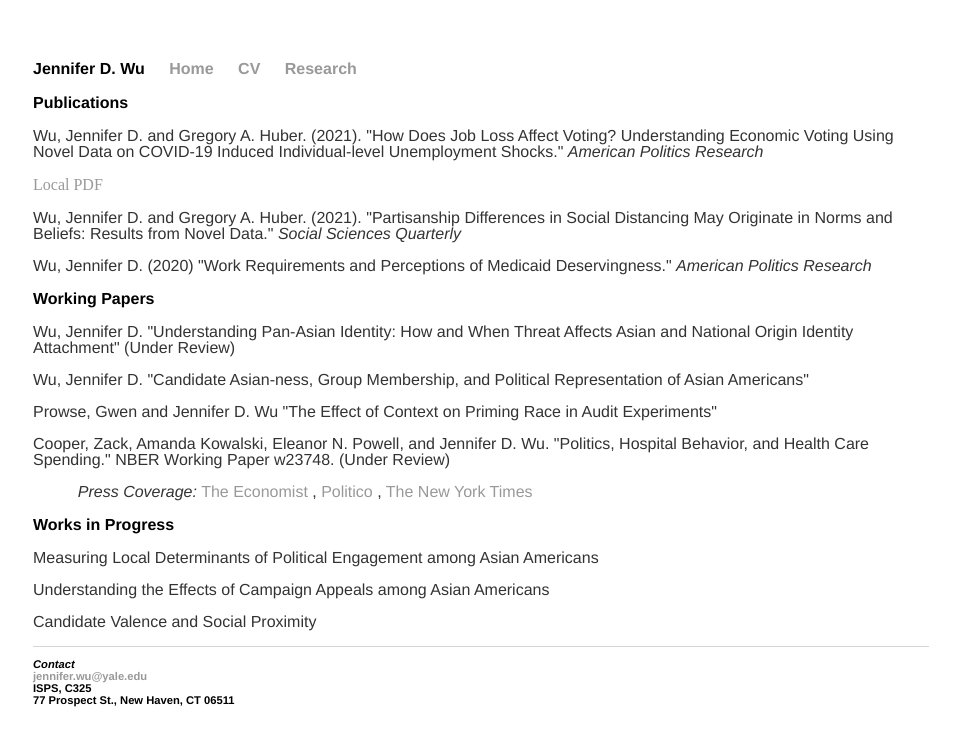
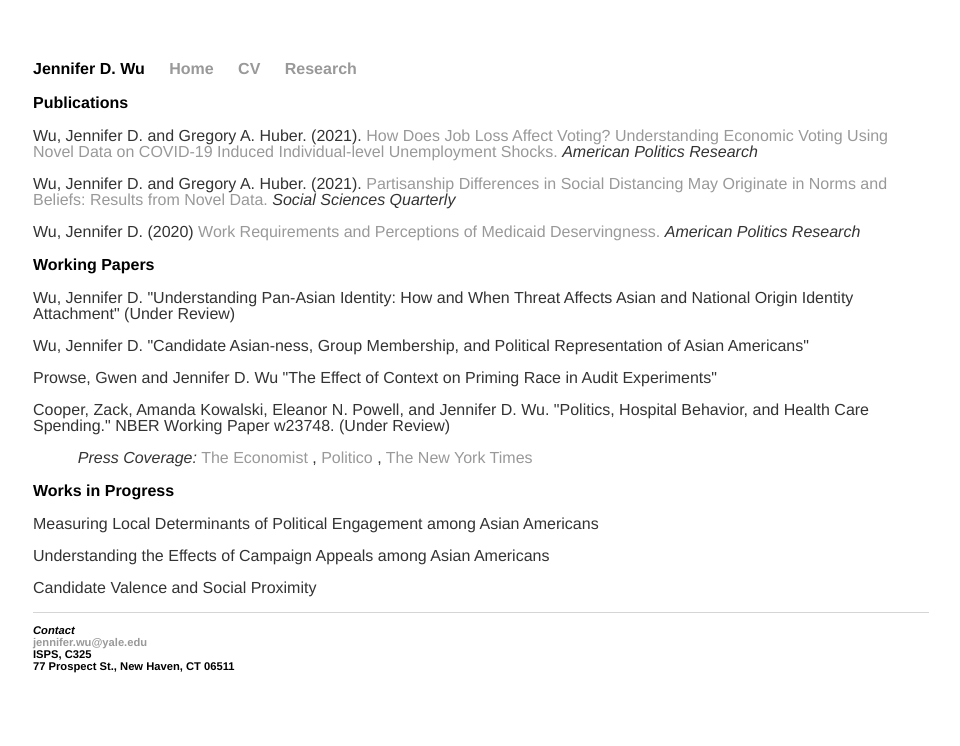
Before and after one commit to wujend/wujend.github.io, a Jekyll site: the page built from research/index.html, in a window 1280 px wide. Shown: the top 746 px of the page, without its empty margins (159-1119 px from the left). Built offline with Jekyll 4.4.1, drawn with Linux system fonts in a browser that asks for light colours.

Commit message:
Update index.html

```diff
--- a/research/index.html
+++ b/research/index.html
@@ -4,11 +4,11 @@
 ---
 <div class="blurb">
 <h1>Publications</h1>
-  <p>Wu, Jennifer D. and Gregory A. Huber. (2021). "How Does Job Loss Affect Voting? Understanding Economic Voting Using Novel Data on COVID-19 Induced Individual-level Unemployment Shocks." <i>American Politics Research</i></p>
-  <a href="https://github.com/wujend/WuPapers/blob/main/WuHuber_JobLoss.pdf">Local PDF</a>
-  <p>Wu, Jennifer D. and Gregory A. Huber. (2021). "Partisanship Differences in Social Distancing May Originate in Norms and Beliefs: Results from Novel Data." <i>Social Sciences Quarterly </i></p>
+  <p>Wu, Jennifer D. and Gregory A. Huber. (2021). <a href="https://doi.org/10.1177/1532673X211026831">How Does Job Loss Affect Voting? Understanding Economic Voting Using Novel Data on COVID-19 Induced Individual-level Unemployment Shocks.</a> <i>American Politics Research</i></p>
 
-  <p>Wu, Jennifer D. (2020) "Work Requirements and Perceptions of Medicaid Deservingness." <i>American Politics Research</i></p>
+  <p>Wu, Jennifer D. and Gregory A. Huber. (2021). <a href="https://doi.org/10.1111/ssqu.12947">Partisanship Differences in Social Distancing May Originate in Norms and Beliefs: Results from Novel Data.</a> <i>Social Sciences Quarterly </i></p>
+
+  <p>Wu, Jennifer D. (2020) <a href="https://doi.org/10.1177/1532673X20961317">Work Requirements and Perceptions of Medicaid Deservingness.</a> <i>American Politics Research</i></p>
 
 </div>
 
```
